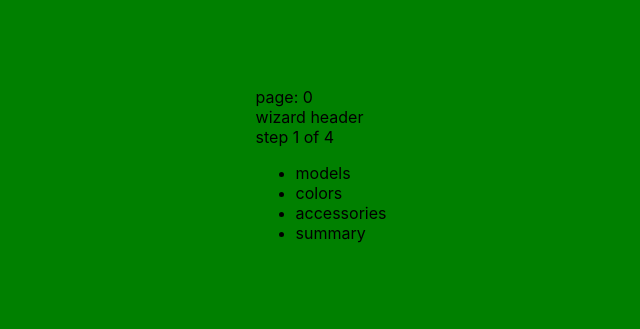
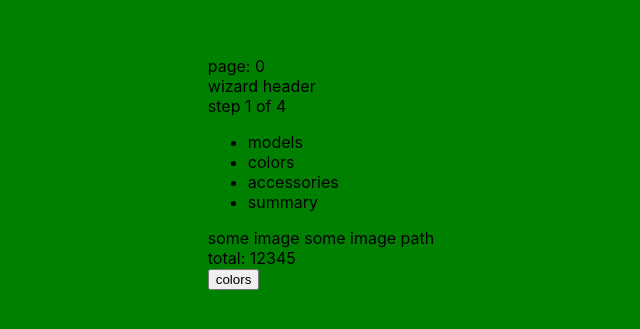
Before and after one commit to vikvikvr/housevo, a Next.js app: page / in a window 1280 px wide. Shown: the part 227-556 px from the top of the page, without its empty margins (319-959 px from the left). Built offline with nearby package versions, Linux system fonts and the light colour scheme.

Commit message:
feat: add basic wizard footer

```diff
--- a/components/ProductBuilder/ProductBuilder.tsx
+++ b/components/ProductBuilder/ProductBuilder.tsx
@@ -1,14 +1,30 @@
 import { useState } from "react";
 import WizardHeader from "./WizardHeader";
+import WizardFooter from "./WizardFooter";
 import styles from "./ProductBuilder.module.scss";
 
 function ProductBuilder() {
   const [wizardStep, setWizardStep] = useState(0);
 
+  function handleNextStep() {
+    if (wizardStep === 3) {
+      alert("BUY!");
+    } else {
+      setWizardStep((step) => step + 1);
+    }
+  }
+
   return (
     <div>
       <div>page: {wizardStep}</div>
       <WizardHeader step={wizardStep} selectStep={setWizardStep} />
+      <WizardFooter
+        step={wizardStep}
+        onNext={handleNextStep}
+        onBack={() => setWizardStep((step) => step - 1)}
+        imageUrl="some image path"
+        totalPrice={12345}
+      />
     </div>
   );
 }
--- /dev/null
+++ b/components/ProductBuilder/WizardFooter/WizardFooter.tsx
@@ -0,0 +1,29 @@
+import styles from "./WizardFooter.module.scss";
+
+interface Props {
+  imageUrl: string;
+  totalPrice: number;
+  step: number;
+  onBack(): void;
+  onNext(): void;
+}
+
+function WizardFooter({
+  imageUrl,
+  totalPrice,
+  step,
+  onBack,
+  onNext,
+}: Props): JSX.Element {
+  const buttonTexts = ["colors", "accessories", "summary", "buy now"];
+  return (
+    <div>
+      <div>some image {imageUrl}</div>
+      <div>total: {totalPrice}</div>
+      {step > 0 && <button onClick={onBack}>⏪</button>}
+      <button onClick={onNext}>{buttonTexts[step]}</button>
+    </div>
+  );
+}
+
+export default WizardFooter;
--- /dev/null
+++ b/components/ProductBuilder/WizardFooter/index.ts
@@ -0,0 +1 @@
+export { default } from "./WizardFooter";
```
Also changed, not shown: components/ProductBuilder/WizardFooter/WizardFooter.module.scss (added).
